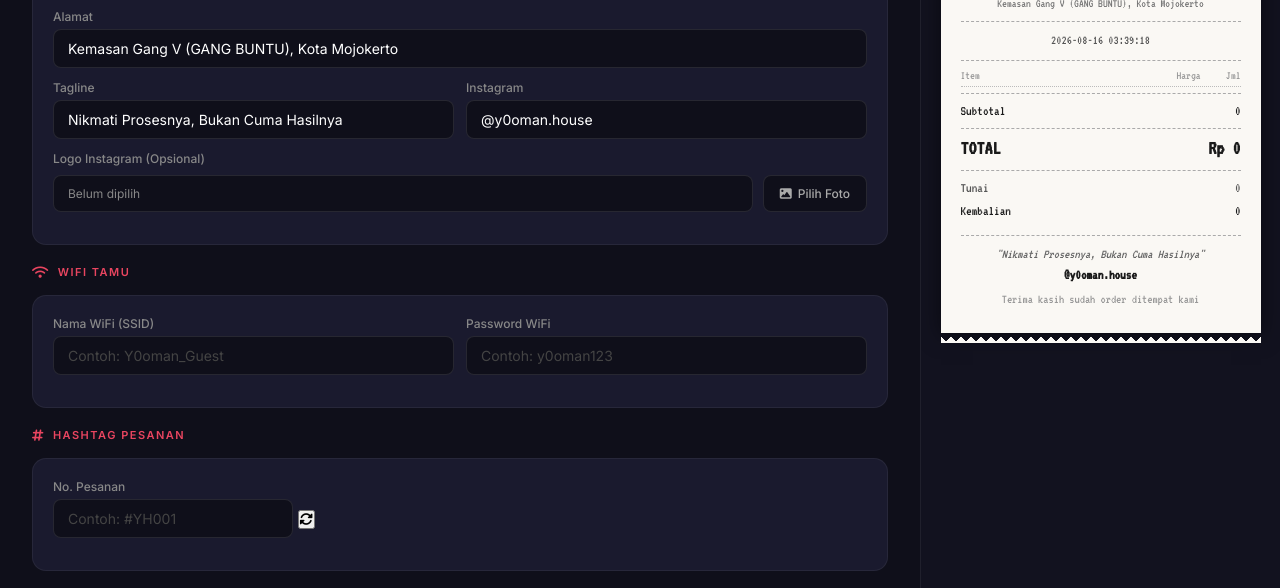
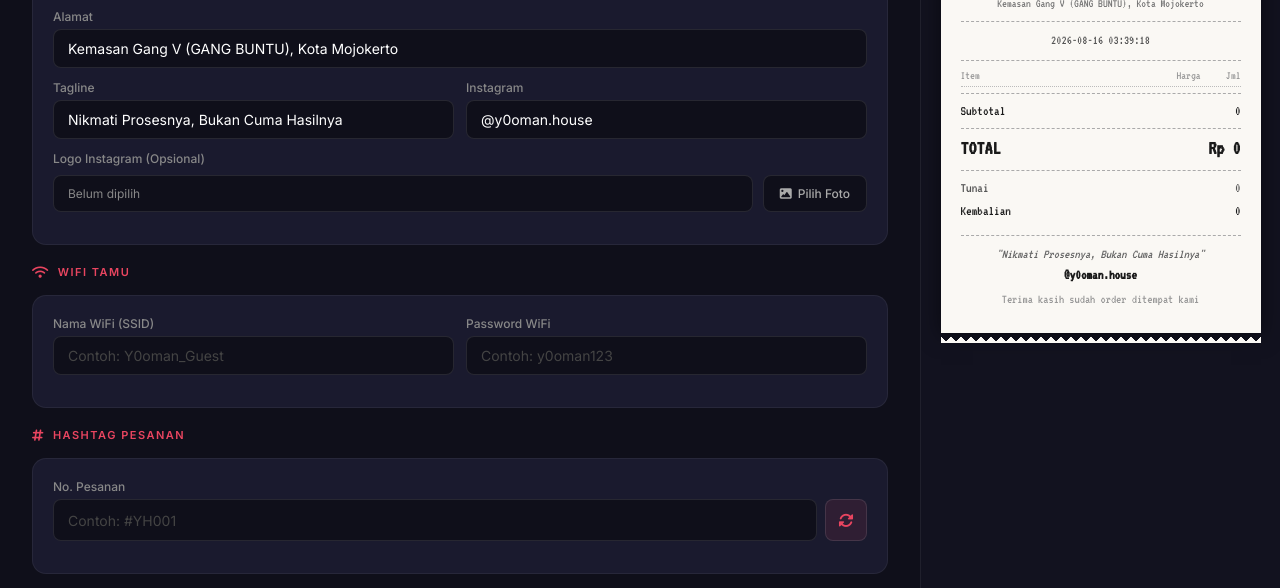
Before and after one commit to americano8shot/Struk-belanja, a website: page public/index.html in a window 1280 px wide. Shown: the part 206-794 px from the top of the page. Drawn offline with Linux system fonts and the light colour scheme.

Commit message:
Add styles for hashtag input and button

```diff
--- a/public/style.css
+++ b/public/style.css
@@ -125,6 +125,38 @@ body {
 .form-group select option { background: #1a1a2e; color: #fff; }
 .form-group input:focus, .form-group select:focus { border-color: #e94560; }
 .form-group input::placeholder { color: #444; }
+
+.hashtag-input-row {
+    display: flex;
+    gap: 8px;
+}
+
+.hashtag-input-row input {
+    flex: 1;
+}
+
+.btn-auto-hash {
+    width: 42px;
+    height: 42px;
+    border-radius: 8px;
+    border: 1px solid rgba(255,255,255,0.1);
+    background: rgba(233,69,96,0.1);
+    color: #e94560;
+    cursor: pointer;
+    display: flex;
+    align-items: center;
+    justify-content: center;
+    font-size: 15px;
+    transition: all 0.3s;
+    flex-shrink: 0;
+}
+
+.btn-auto-hash:hover {
+    background: #e94560;
+    color: #fff;
+    border-color: #e94560;
+    transform: rotate(180deg);
+}
 
 .upload-area { display: flex; align-items: center; gap: 10px; margin-top: 4px; }
 
@@ -354,7 +386,6 @@ body {
     margin-bottom: 16px;
 }
 
-/* ── Receipt Paper (Preview 80mm di layar) ── */
 .receipt {
     width: 320px;
     background: #faf8f4;
@@ -388,6 +419,16 @@ body {
 .r-sub { font-size: 13px; color: #666; margin-top: 1px; }
 .r-addr { font-size: 12px; color: #777; margin-top: 5px; line-height: 1.3; white-space: pre-line; }
 .r-date { text-align: center; font-size: 13px; color: #555; margin-bottom: 10px; }
+
+.r-hashtag {
+    text-align: center;
+    font-size: 18px;
+    font-weight: 700;
+    color: #1a1a1a;
+    padding: 4px 0;
+    margin-bottom: 8px;
+    letter-spacing: 1px;
+}
 
 .r-order-type {
     text-align: center;
@@ -468,7 +509,6 @@ body {
 .toast.show { opacity: 1; transform: translateX(-50%) translateY(0); }
 .toast i { color: #e94560; }
 
-/* ── CETAK: 80mm kertas thermal ── */
 @media print {
     body * { visibility: hidden; }
     .receipt, .receipt * { visibility: visible; }
@@ -483,6 +523,7 @@ body {
     }
     .receipt::before, .receipt::after { display: none; }
     .r-brand { font-size: 20px; }
+    .r-hashtag { font-size: 15px; }
     .r-col-head { font-size: 11px; }
     .r-item { font-size: 12px; }
     .r-total-row { font-size: 12px; }
```
